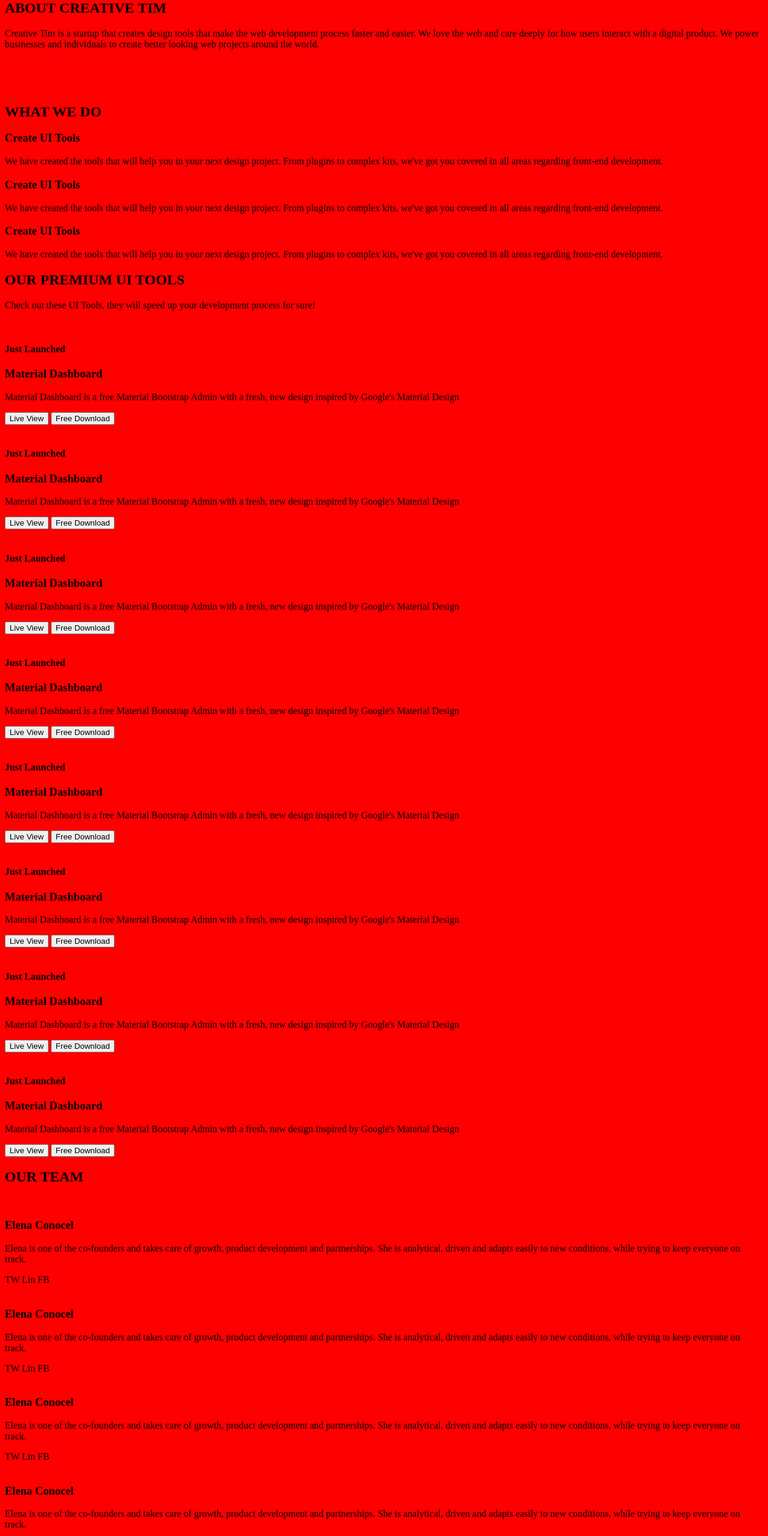
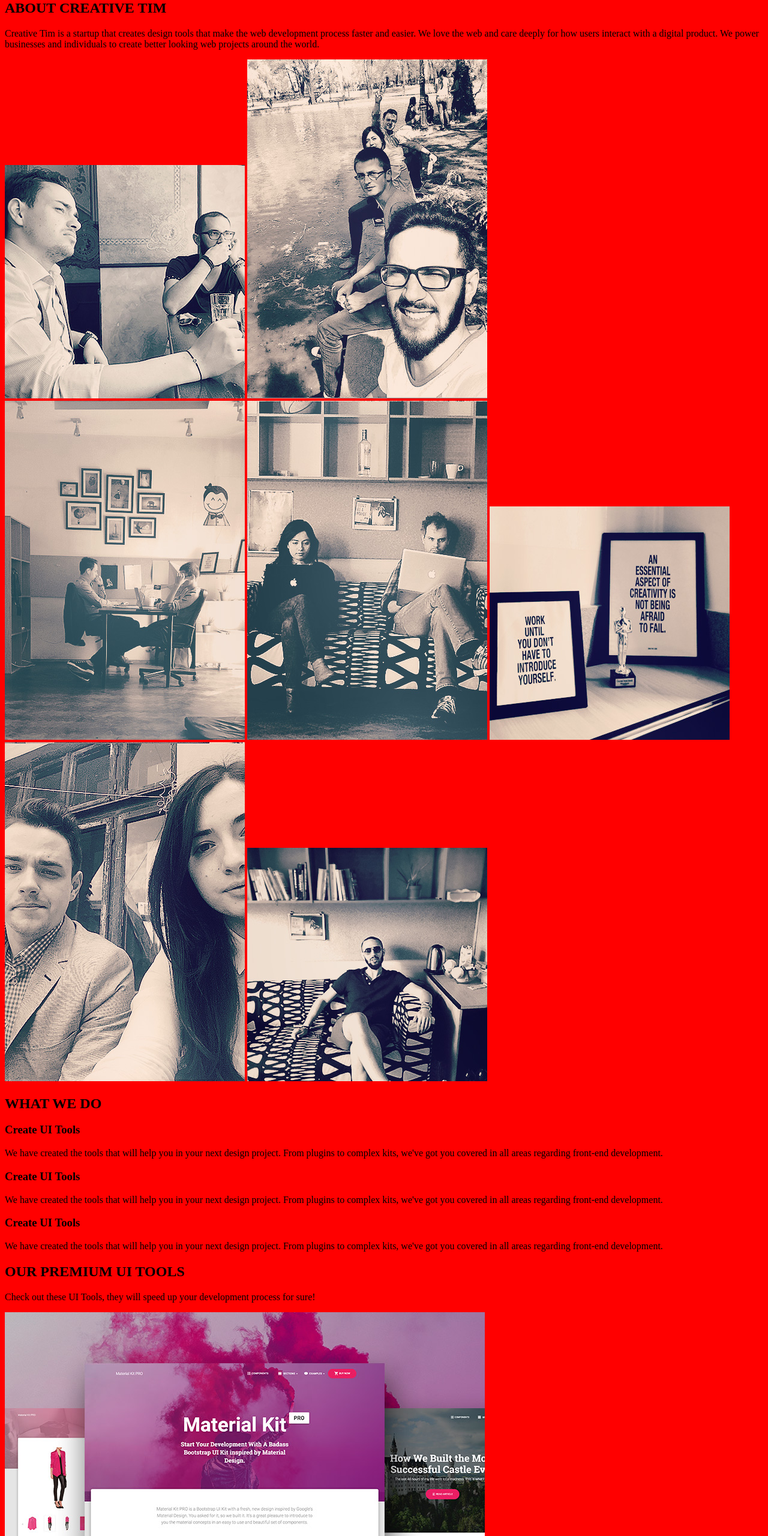
Before and after one commit to andrewveran/proyecto, a plain HTML site: page index.html in a window 1280 px wide. Shown: the part 140-2700 px from the top of the page at 60% size. Drawn offline with Linux system fonts and the light colour scheme.

Commit message:
llamando imagenes desde img

```diff
--- a/index.html
+++ b/index.html
@@ -40,17 +40,17 @@
 		</p>
 		<div class="about-contentCols">
 			<div class="about-contentCols-col">
-		<img src="" alt="" class="about-img">
-		<img src="" alt="" class="about-img">
+		<img src="./assets/img/1.jpg" alt="1" class="about-img">
+		<img src="./assets/img/2.jpg" alt="2" class="about-img">
 			</div>
 			<div class="about-contentCols-col">
-		<img src="" alt="" class="about-img">
-		<img src="" alt="" class="about-img">
-		<img src="" alt="" class="about-img">
+		<img src="./assets/img/3.jpg" alt="3" class="about-img">
+		<img src="./assets/img/4.jpg" alt="4" class="about-img">
+		<img src="./assets/img/5.jpg" alt="5" class="about-img">
 			</div>
 			<div class="about-contentCols-col">
-		<img src="" alt="" class="about-img">
-		<img src="" alt="" class="about-img">
+		<img src="./assets/img/6.jpg" alt="6" class="about-img">
+		<img src="./assets/img/7.jpg" alt="7" class="about-img">
 			</div>
 		</div>
 	</section>
@@ -97,19 +97,7 @@
 		<div class="premium-contentCards">
 			<!--CARD1-->
 			<div class="premium-contentCards-card">
-				<img src="" alt="" class="img">
-				<h4 class="subtitle">Just Launched</h4>
-				<h3 class="title">Material Dashboard</h3>
-				<p class="text">
-					Material Dashboard is a free Material Bootstrap Admin with a fresh, new design inspired by Google's Material Design
-				</p>
-				<div class="contentButtons">
-					<button class="contentButtons-button">Live View</button>
-					<button class="contentButtons-button">Free Download</button>
-				</div>
-			</div>
-			<div class="premium-contentCards-card">
-				<img src="" alt="" class="img">
+				<img src="./assets/img/card1.jpg" alt="" class="img">
 				<h4 class="subtitle">Just Launched</h4>
 				<h3 class="title">Material Dashboard</h3>
 				<p class="text">
@@ -122,7 +110,7 @@
 			</div>
 				<!--CARD2-->
 			<div class="premium-contentCards-card">
-				<img src="" alt="" class="img">
+				<img src="./assets/img/card2.jpg" alt="" class="img">
 				<h4 class="subtitle">Just Launched</h4>
 				<h3 class="title">Material Dashboard</h3>
 				<p class="text">
@@ -135,7 +123,7 @@
 			</div>
 			<!--CARD3-->
 			<div class="premium-contentCards-card">
-				<img src="" alt="" class="img">
+				<img src="./assets/img/card3.jpg" alt="" class="img">
 				<h4 class="subtitle">Just Launched</h4>
 				<h3 class="title">Material Dashboard</h3>
 				<p class="text">
@@ -148,7 +136,7 @@
 			</div>
 			<!--CARD4-->
 			<div class="premium-contentCards-card">
-				<img src="" alt="" class="img">
+				<img src="./assets/img/card1.jpg" alt="" class="img">
 				<h4 class="subtitle">Just Launched</h4>
 				<h3 class="title">Material Dashboard</h3>
 				<p class="text">
@@ -161,7 +149,7 @@
 			</div>
 			<!--CARD5-->
 			<div class="premium-contentCards-card">
-				<img src="" alt="" class="img">
+				<img src="./assets/img/card2.jpg" alt="" class="img">
 				<h4 class="subtitle">Just Launched</h4>
 				<h3 class="title">Material Dashboard</h3>
 				<p class="text">
@@ -174,7 +162,7 @@
 			</div>
 			<!--CARD6-->
 			<div class="premium-contentCards-card">
-				<img src="" alt="" class="img">
+				<img src="./assets/img/card3.jpg" alt="" class="img">
 				<h4 class="subtitle">Just Launched</h4>
 				<h3 class="title">Material Dashboard</h3>
 				<p class="text">
@@ -187,7 +175,7 @@
 			</div>
 			<!--CARD7-->
 			<div class="premium-contentCards-card">
-				<img src="" alt="" class="img">
+				<img src="./assets/img/card1.jpg" alt="" class="img">
 				<h4 class="subtitle">Just Launched</h4>
 				<h3 class="title">Material Dashboard</h3>
 				<p class="text">
@@ -208,7 +196,7 @@
 		<div class="team-contentCols">
 			<!--COL1-->
 			<div class="team-contentCols-col">
-				<img src="" alt="" class="img">
+				<img src="./assets/img/diana.png" alt="" class="img">
 				<h3 class="title">Elena Conocel</h3>
 				<p class="text">
 					Elena is one of the co-founders and takes care of growth, product development and partnerships. She is analytical, driven and adapts easily to new conditions, while trying to keep everyone on track.
@@ -221,7 +209,7 @@
 			</div>
 			<!--COL2-->
 			<div class="team-contentCols-col">
-				<img src="" alt="" class="img">
+				<img src="./assets/img/elena.jpg" alt="" class="img">
 				<h3 class="title">Elena Conocel</h3>
 				<p class="text">
 					Elena is one of the co-founders and takes care of growth, product development and partnerships. She is analytical, driven and adapts easily to new conditions, while trying to keep everyone on track.
@@ -234,7 +222,7 @@
 			</div>
 			<!--COL3-->
 			<div class="team-contentCols-col">
-				<img src="" alt="" class="img">
+				<img src="./assets/img/diana.png" alt="" class="img">
 				<h3 class="title">Elena Conocel</h3>
 				<p class="text">
 					Elena is one of the co-founders and takes care of growth, product development and partnerships. She is analytical, driven and adapts easily to new conditions, while trying to keep everyone on track.
@@ -247,7 +235,7 @@
 			</div>
 			<!--COL4-->
 			<div class="team-contentCols-col">
-				<img src="" alt="" class="img">
+				<img src="./assets/img/beni.jpg" alt="" class="img">
 				<h3 class="title">Elena Conocel</h3>
 				<p class="text">
 					Elena is one of the co-founders and takes care of growth, product development and partnerships. She is analytical, driven and adapts easily to new conditions, while trying to keep everyone on track.
```
Also changed, not shown: assets/img/1.jpg (renamed from Assets/IMG/pic1.jpg), assets/img/2.jpg (renamed from Assets/IMG/pic2.jpg), assets/img/3.jpg (renamed from Assets/IMG/pic4.jpg), assets/img/4.jpg (renamed from Assets/IMG/pic6.jpg), assets/img/5.jpg (renamed from Assets/IMG/pic9.jpg), assets/img/6.jpg (renamed from Assets/IMG/pic10.jpg), assets/img/7.jpg (renamed from Assets/IMG/pic11.jpg), assets/img/alex.png (added), assets/img/banner.jpg (renamed from Assets/IMG/photo-1427434846691-47fc561d1179.jpg), assets/img/beni.jpg (added), assets/img/card1.jpg (added), assets/img/card2.jpg (added), assets/img/card3.jpg (added), assets/img/diana.png (added), 1 more files.
